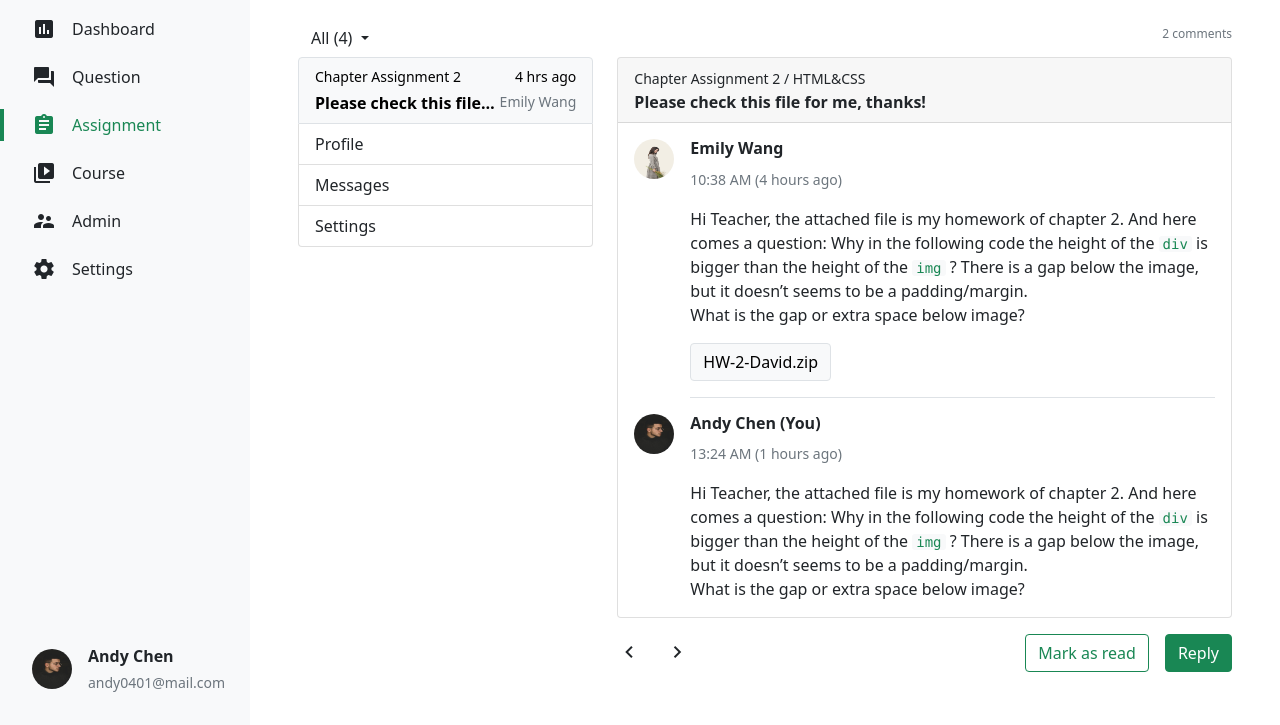
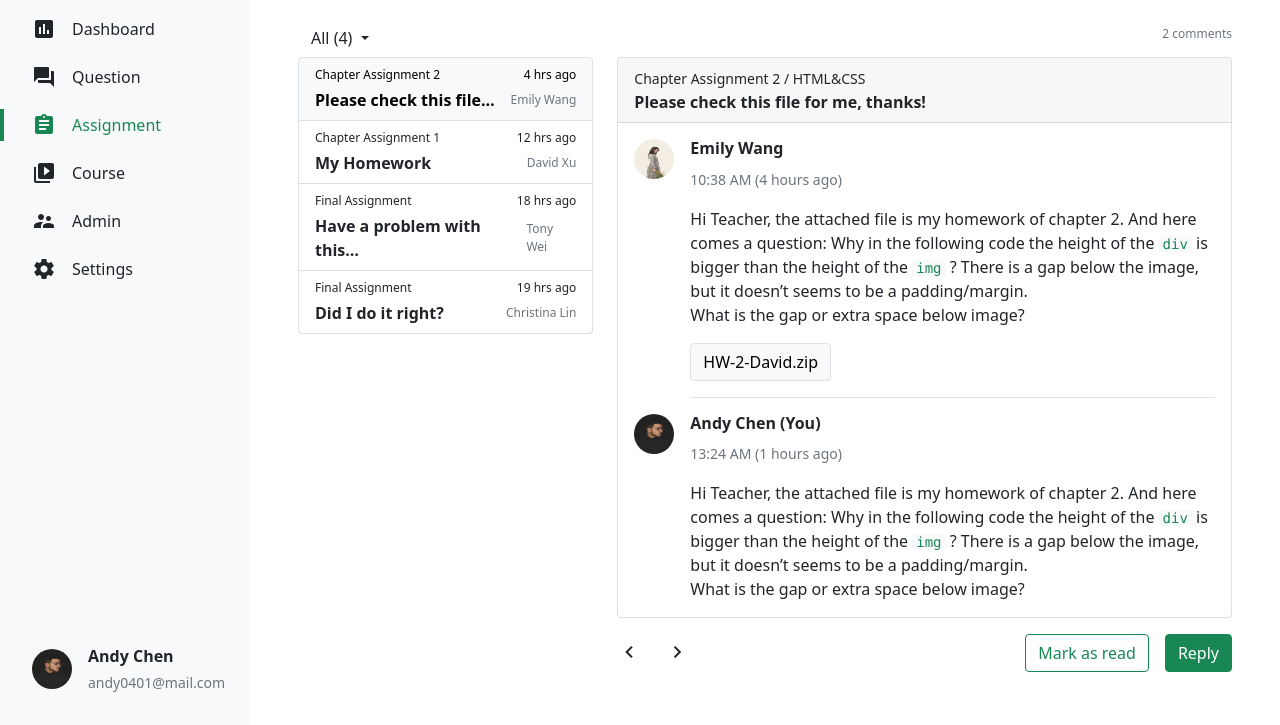
Before and after one commit to paytonwu90/WebLayoutLiveCourse2021-week5, a plain HTML site: page assignment.html in a window 1280 px wide. Shown: the part 75-800 px from the top of the page. Drawn offline with Linux system fonts and the light colour scheme.

Commit message:
Update 2021-08-25T19:03:17.653Z

```diff
--- a/assignment.html
+++ b/assignment.html
@@ -113,17 +113,44 @@
         <div class="list-group" id="list-tab" role="tablist">
           <a class="list-group-item list-group-item-action active" id="list-home-list" data-bs-toggle="list" href="#list-home" role="tab" aria-controls="list-home">
             <div class="d-flex justify-content-between mb-1">
-              <small>Chapter Assignment 2</small>
-              <small>4 hrs ago</small>
+              <p class="font-xs">Chapter Assignment 2</p>
+              <p class="font-xs">4 hrs ago</p>
             </div>
-            <div class="d-flex justify-content-between">
+            <div class="d-flex justify-content-between align-items-center">
               <p class="fw-bold">Please check this file…</p>
-              <small class="text-secondary">Emily Wang</small>
+              <p class="font-xs text-muted">Emily Wang</p>
             </div>
           </a>
-          <a class="list-group-item list-group-item-action" id="list-profile-list" data-bs-toggle="list" href="#list-profile" role="tab" aria-controls="list-profile">Profile</a>
-          <a class="list-group-item list-group-item-action" id="list-messages-list" data-bs-toggle="list" href="#list-messages" role="tab" aria-controls="list-messages">Messages</a>
-          <a class="list-group-item list-group-item-action" id="list-settings-list" data-bs-toggle="list" href="#list-settings" role="tab" aria-controls="list-settings">Settings</a>
+          <a class="list-group-item list-group-item-action" id="list-profile-list" data-bs-toggle="list" href="#list-profile" role="tab" aria-controls="list-profile">
+            <div class="d-flex justify-content-between mb-1">
+              <p class="font-xs">Chapter Assignment 1</p>
+              <p class="font-xs">12 hrs ago</p>
+            </div>
+            <div class="d-flex justify-content-between align-items-center">
+              <p class="fw-bold">My Homework</p>
+              <p class="font-xs text-muted">David Xu</p>
+            </div>
+          </a>
+          <a class="list-group-item list-group-item-action" id="list-messages-list" data-bs-toggle="list" href="#list-messages" role="tab" aria-controls="list-messages">
+            <div class="d-flex justify-content-between mb-1">
+              <p class="font-xs">Final Assignment</p>
+              <p class="font-xs">18 hrs ago</p>
+            </div>
+            <div class="d-flex justify-content-between align-items-center">
+              <p class="fw-bold">Have a problem with this…</p>
+              <p class="font-xs text-muted">Tony Wei</p>
+            </div>
+          </a>
+          <a class="list-group-item list-group-item-action" id="list-settings-list" data-bs-toggle="list" href="#list-settings" role="tab" aria-controls="list-settings">
+            <div class="d-flex justify-content-between mb-1">
+              <p class="font-xs">Final Assignment</p>
+              <p class="font-xs">19 hrs ago</p>
+            </div>
+            <div class="d-flex justify-content-between align-items-center">
+              <p class="fw-bold">Did I do it right?</p>
+              <p class="font-xs text-muted">Christina Lin</p>
+            </div>
+          </a>
         </div>
       </div>
       <div class="col-12 col-md-8">
```
